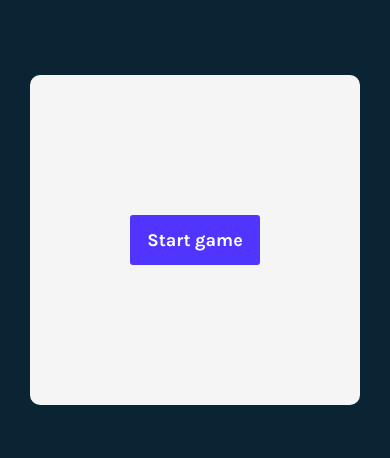
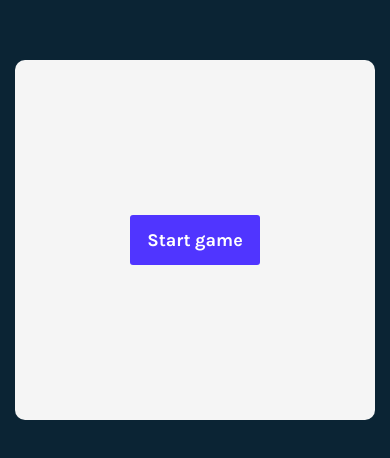
Before and after one commit to ol3gatron/Tenzies-game, a React (Vite) app: page / in a window 390 px wide. Shown: the part 182-640 px from the top of the page. Built offline with nearby package versions, Linux system fonts and the light colour scheme.

Commit message:
style fix

```diff
--- a/src/index.css
+++ b/src/index.css
@@ -208,7 +208,7 @@ main {
 
 @media (max-width: 500px) {
   main {
-    min-width: 330px;
-    min-height: 330px;
+    min-width: 360px;
+    min-height: 360px;
   }
 }
```
